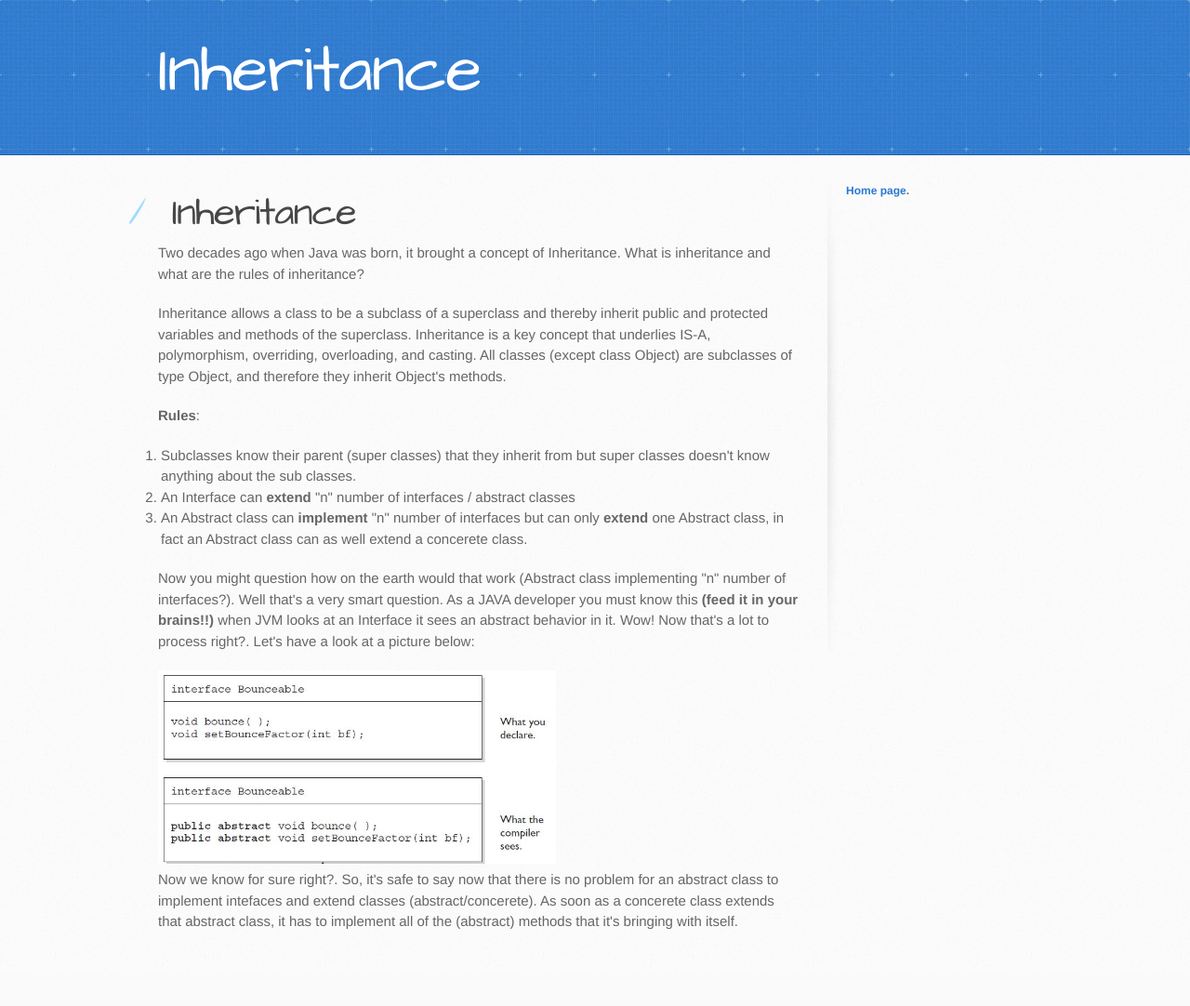
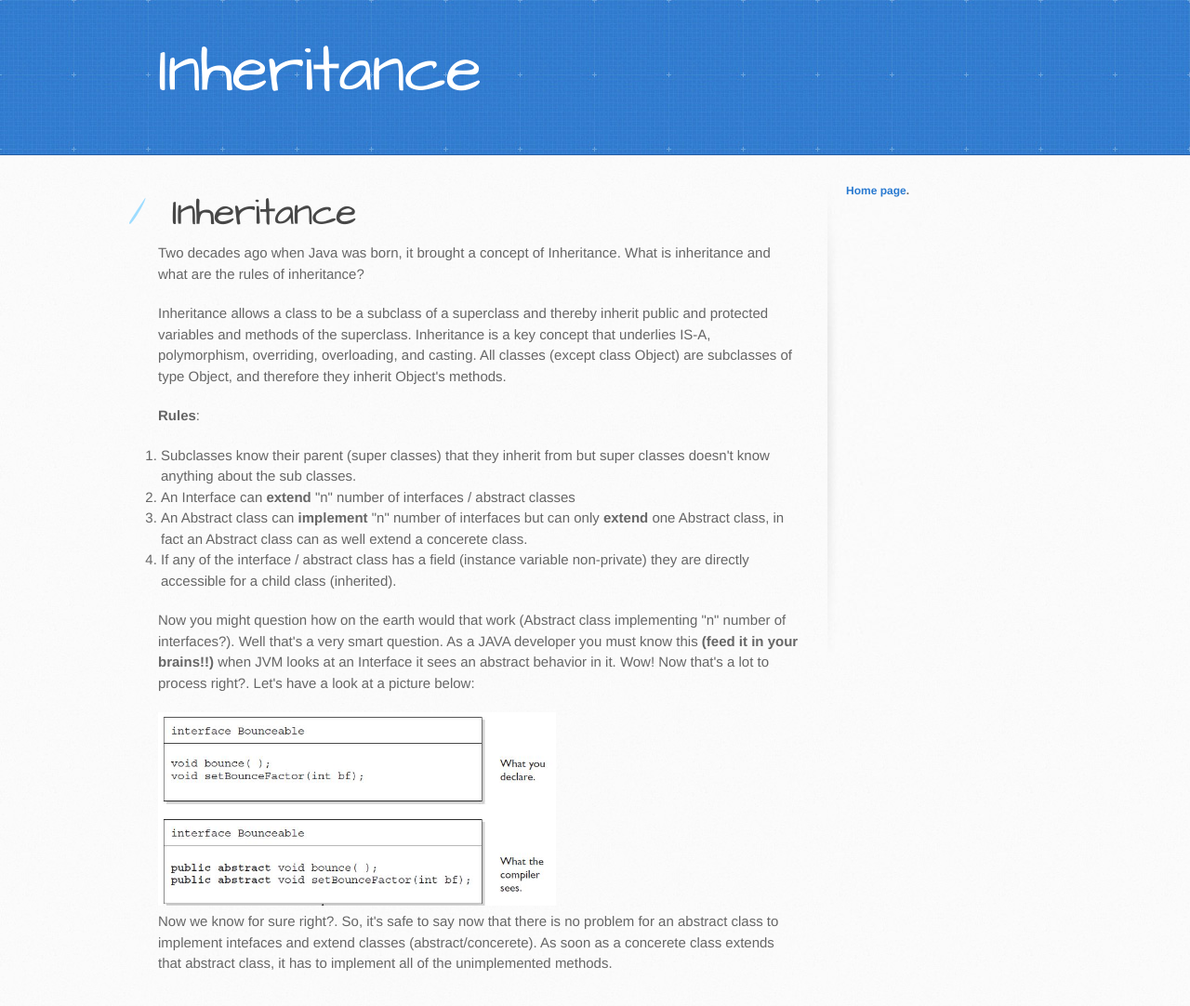
Before and after one commit to jjshaikh/jj, a plain HTML site: page inheritance.html in a window 1280 px wide. Shown: the whole page at 93% size. Before the commit the page ends 1045 px from the top, so only its background shows below. Drawn offline with Linux system fonts and the light colour scheme.

Commit message:
Update inheritance.html

```diff
--- a/inheritance.html
+++ b/inheritance.html
@@ -44,6 +44,7 @@ they inherit Object's methods.
             <li>Subclasses know their parent (super classes) that they inherit from but super classes doesn't know anything about the sub classes.</li>
              <li>An Interface can <strong>extend</strong> "n" number of interfaces / abstract classes</li>
             <li>An Abstract class can <strong>implement</strong> "n" number of interfaces but can only <strong>extend</strong> one Abstract class, in fact an Abstract class can as well extend a concerete class.</li>
+            <li>If any of the interface / abstract class has a field (instance variable non-private) they are directly accessible for a child class (inherited).</li>
           </ol>
           <p>Now you might question how on the earth would that work (Abstract class implementing "n" number of interfaces?). Well that's a very smart question. As a JAVA developer you must know this <strong>(feed it in your brains!!)</strong> when JVM looks at an Interface it sees an abstract behavior in it.
           Wow! Now that's a lot to process right?. Let's have a look at a picture below:</p>
@@ -51,8 +52,7 @@ they inherit Object's methods.
           <img src="https://raw.githubusercontent.com/jjshaikh/jj/gh-pages/images/CompilerAtInterface.JPG"/>
 
           <p>Now we know for sure right?. So, it's safe to say now that there is no problem for an abstract class to implement intefaces and extend classes (abstract/concerete).
-          As soon as a concerete class extends that abstract class, it has to implement all of the (abstract) methods that it's bringing with itself.</p>
-
+          As soon as a concerete class extends that abstract class, it has to implement all of the unimplemented methods.</p>
 </section>
 
         <aside id="sidebar">
```
